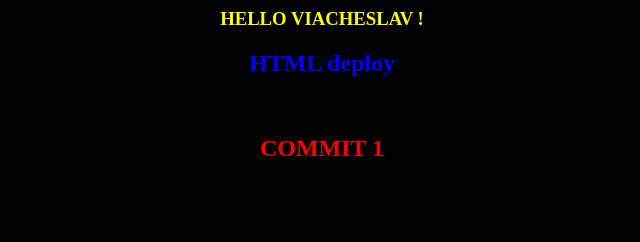
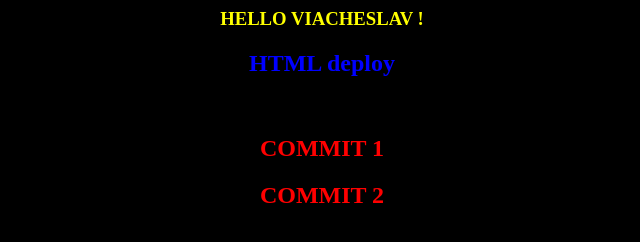
Before and after one commit to gertsog333/repo_jenkins, a plain HTML site: page index.html in a window 1280 px wide. Shown: the whole page, without its empty margins (318-958 px from the left). Drawn offline with Linux system fonts and the light colour scheme.

Commit message:
Commit 2 -  update index.html from Git web UI

```diff
--- a/index.html
+++ b/index.html
@@ -5,6 +5,7 @@
 <h2><font color="blue">HTML deploy </font></h2>
 <br>
 <h2><font color="red">COMMIT 1 </font></h2>
+<h2><font color="red">COMMIT 2 </font></h2>
 </center>
 </body>
 </html>
```
